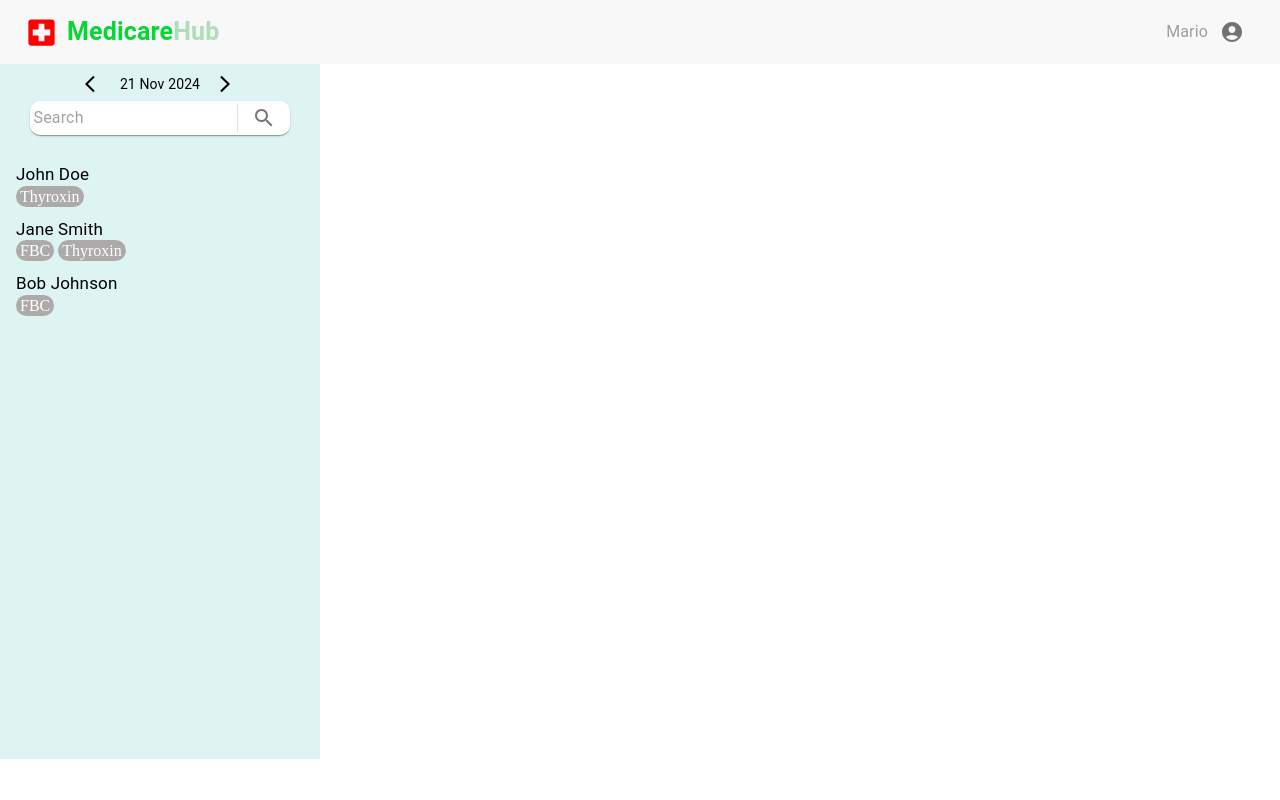
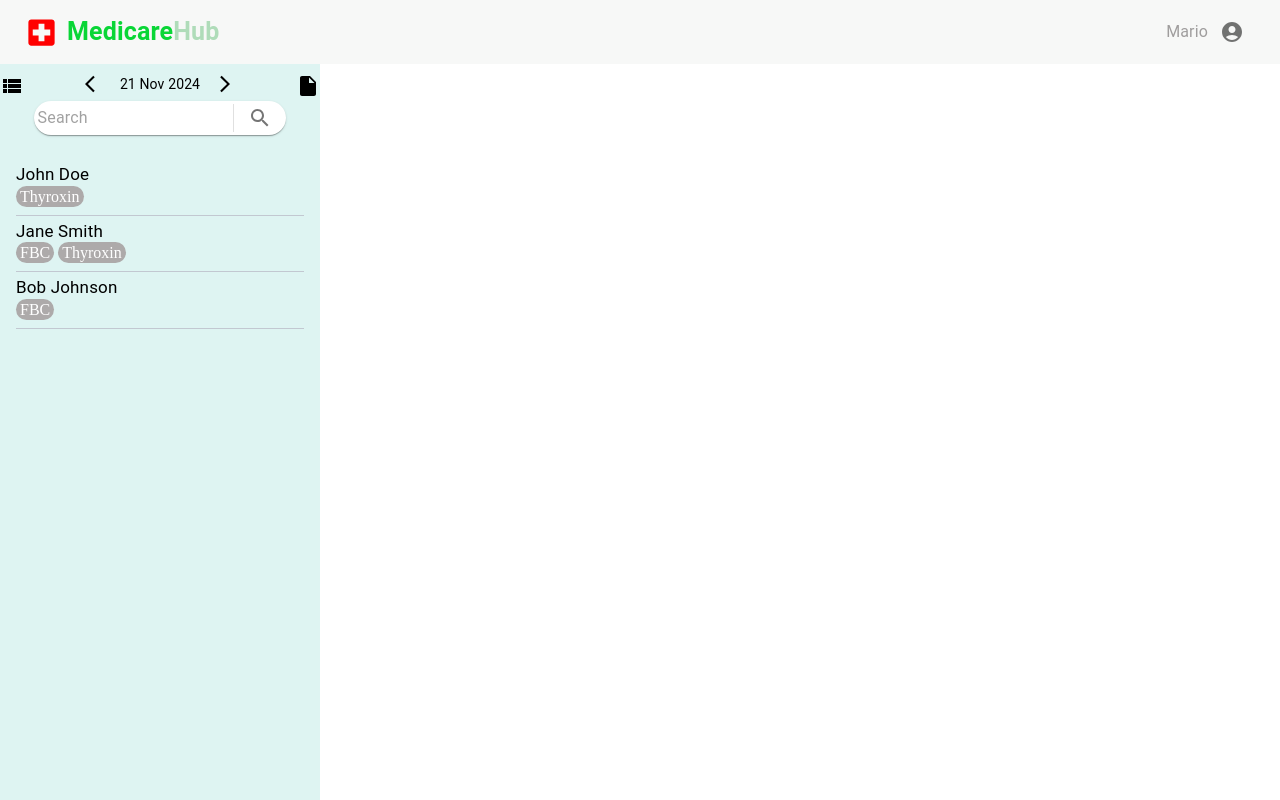
Before and after one commit to Bistec-UOM/MedicareHub_front, a React (Create React App) app in the folder front/: page /lab in a window 1280 px wide. Built offline with nearby package versions, Linux system fonts and the light colour scheme.

Commit message:
restructuring lab page

```diff
--- a/front/src/components/Lab/LabSearch.js
+++ b/front/src/components/Lab/LabSearch.js
@@ -1,14 +1,21 @@
 import React from 'react'
 import {Card, Typography, Paper, IconButton, Divider, InputBase } from '@mui/material'
-import { useEffect, useState } from 'react'
+import {useEffect, useState } from 'react'
 import SearchIcon from "@mui/icons-material/Search";
 import ArrowForwardIosIcon from '@mui/icons-material/ArrowForwardIos';
 import ArrowBackIosIcon from '@mui/icons-material/ArrowBackIos';
+import ViewListIcon from '@mui/icons-material/ViewList';
+import InsertDriveFileIcon from '@mui/icons-material/InsertDriveFile';
 
-export default function LabSearch() {
+export default function LabSearch({setPage}) {
   return (
+      <div style={{display:'flex',justifyContent:'space-between'}}>
+
+      <ViewListIcon sx={{cursor:'pointer'}}></ViewListIcon>
+
       <div style={{display:'flex',flexDirection:'column',alignItems:'center'}}>
 
+      {/* ----------date navigator-------------------------------------- */}
       <div style={{display:'flex',justifyContent:'center'}}>
           <ArrowBackIosIcon fontSize='small' sx={{mr:'15px',cursor:'pointer'}}></ArrowBackIosIcon>
           <Typography sx={{fontSize:'14px',mb:'6px'}}>21 Nov 2024</Typography>
@@ -17,7 +24,7 @@ export default function LabSearch() {
 
     {/*---------------------searchbar---------------------------------------*/}
      <Paper component="form"
-   sx={{p: "2px 4px",display: "flex",alignItems: "center",height:'30px',width: "90%",borderRadius: "10px",
+     sx={{p: "2px 4px",display: "flex",alignItems: "center",height:'30px',width: "90%",borderRadius: "20px",
        boxShadow: 1}}>
 
      <InputBase type="text" className="form-control" sx={{ flex: 1 }} placeholder="Search"/>
@@ -26,6 +33,9 @@ export default function LabSearch() {
        <SearchIcon />
      </IconButton>
      </Paper>
+     </div>
+
+     <InsertDriveFileIcon sx={{cursor:'pointer'}} onClick={()=>setPage(2)}></InsertDriveFileIcon>
 
     </div>
   )
--- /dev/null
+++ b/front/src/components/Lab/LabTestList.js
@@ -0,0 +1,35 @@
+import { Paper, Toolbar, Typography } from '@mui/material'
+import { Stack } from '@mui/system'
+import React, { useState } from 'react'
+
+export default function LabTestList() {
+
+    const [test,setTest]=useState([
+        {name:'Full blood test',provider:'Hemas',price:500.00},
+        {name:'Half blood test',provider:'Hemas',price:500.00},
+        {name:'Thyroxin test',provider:'Durdance',price:2400.00},
+        {name:'Glucose test',provider:'Hemas',price:750.00},
+        {name:'Urine test',provider:'Hemas',price:1200.00},
+        {name:'Lipid profile',provider:'Asiri',price:1500.00},
+        {name:'hCG test',provider:'Durdance',price:500.00},
+        {name:'Basic metabolic test',provider:'Asiri',price:1700.00}
+    ])
+  return (
+    <div>
+        <Toolbar ></Toolbar>
+        <Stack>
+            {
+                test.map((el)=>{
+                    return(
+                    <Paper sx={{display:'flex',width:'80%',justifyContent:'space-between',cursor:'pointer',padding:2}}>
+                        <Typography sx={{fontSize:'16px',flex:1}}>{el.name}</Typography>
+                        <Typography sx={{fontSize:'16px',flex:1}}>{el.provider}</Typography>
+                        <Typography sx={{fontSize:'16px',flex:1}}>{el.price}</Typography>
+                    </Paper>
+                    )
+                })
+            }
+        </Stack>
+    </div>
+  )
+}
--- a/front/src/components/sidebar/Sidebar.js
+++ b/front/src/components/sidebar/Sidebar.js
@@ -46,13 +46,12 @@ const SidebarList = ({ children }) => {
     <div
       style={{
         width: '100%',
-        height:'75vh',
+        height:'70vh',
         display:'flex',
         flexDirection:'column',
         justifyContent:'flex-start',
         alignItems:'center',
-        overflowY:'scroll',
-        backgroundColor:'#DEF4F2'
+        overflowY:'scroll'
       }}
     >
       {children}
--- a/front/src/pages/Lab.js
+++ b/front/src/pages/Lab.js
@@ -5,8 +5,12 @@ import { CustomScroll } from '../components/CustomScroll';
 import Navbar from '../components/navbar/Navbar'
 import { Sideunit_Test } from '../components/sidebar/Sideunits';
 import LabSearch from '../components/Lab/LabSearch';
+import LabTestList from '../components/Lab/LabTestList';
 
 export default function Lab() {
+
+  {/*to navigate between pages   1:fill test   2:test list*/}
+  const [page,setPage]=useState(1)
 
   let x=[
     {id:1,"name": "John Doe", "test": ['Thyroxin']},
@@ -30,17 +34,22 @@ export default function Lab() {
 
   return (
    <CustomScroll>
-     <Navbar></Navbar>
+    <Navbar></Navbar>
      <Grid container spacing={0} sx={{paddingTop:'64px',height:'100vh'}}>
-       <Grid item xs={3} style={{height:'100%'}}>
+       <Grid item xs={3} style={{height:'100%',backgroundColor:'#DEF4F2'}}>
          <SidebarContainer>
            <SidebarTop>
-              <LabSearch></LabSearch>
+              <LabSearch setPage={setPage}></LabSearch>
            </SidebarTop>
            <SidebarList>
            {
               loadIn.map((elm)=>{
-                 return(<Sideunit_Test key={elm.id} id={elm.id} name={elm.name} test={elm.test} setSelect={setSelect} selected={elm.id==select?true:''}></Sideunit_Test>)
+                 return(
+                  <>
+                   <Sideunit_Test key={elm.id} id={elm.id} name={elm.name} test={elm.test} setSelect={setSelect} selected={elm.id==select?true:''}></Sideunit_Test>
+                   <div style={{borderBottom:'1px solid #c2c8d1',height:'1px',width:'90%'}}></div>
+                  </>
+                 )
               })
             }
            </SidebarList>
@@ -49,13 +58,18 @@ export default function Lab() {
 
        <Grid item xs={9} style={{height:'100%',overflowY:'scroll'}}>
             {
+              page==1?
+
               select ?
-              <Card sx={{width:'100%',height:'30px'}}>
+              <Card sx={{width:'100%',height:'30px'}} square>
                 <Typography variant='h6'>{
                   showSelect(select)
                 }</Typography>
               </Card>
               : ''
+
+              :page==2?<LabTestList></LabTestList>:''
+
             }
        </Grid>
 
```
Lines whose indentation alone changed are shown as unchanged.
